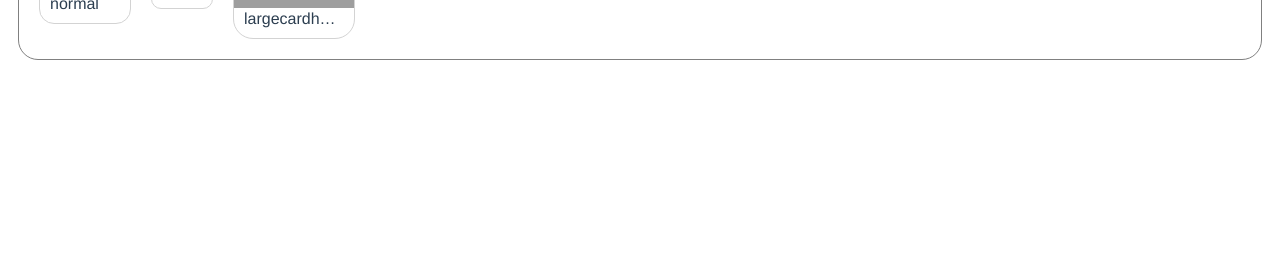
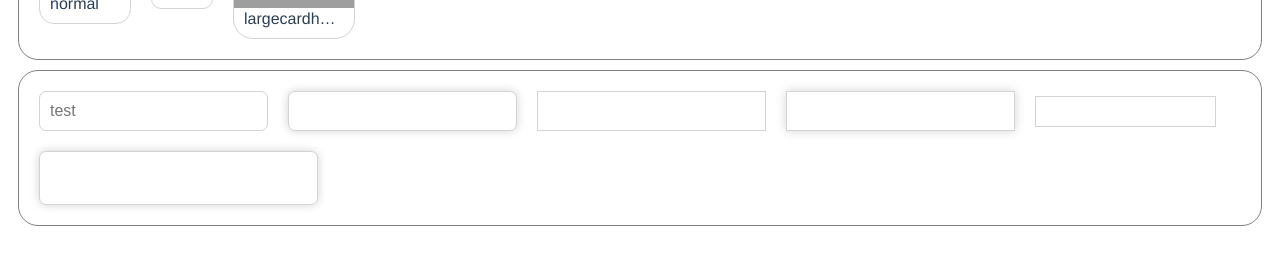
Before and after one commit to probi-im/vue-probi-components, a Vue app: page / in a window 1280 px wide. Shown: the part 467-732 px from the top of the page. Built offline with nearby package versions, Linux system fonts and the light colour scheme; grey boxes are pictures that could not be loaded.

Commit message:
added input component

```diff
--- a/src/App.vue
+++ b/src/App.vue
@@ -50,6 +50,14 @@
         <template v-slot:text>this is a long text that should be wrapped</template>
       </ProbiCardHover>
     </section>
+    <section>
+      <ProbiInput placeholder="test" />
+      <ProbiInput raised />
+      <ProbiInput :rounded="false" />
+      <ProbiInput raised :rounded="false" />
+      <ProbiInput :rounded="false" :size="'small'" />
+      <ProbiInput raised :size="'large'" />
+    </section>
   </div>
 </template>
 
@@ -57,13 +65,15 @@
 import ProbiButton from './components/Button.vue';
 import ProbiCard from './components/Card.vue';
 import ProbiCardHover from './components/CardHover.vue';
+import ProbiInput from './components/Input.vue';
 
 export default {
   name: 'App',
   components: {
     ProbiButton,
     ProbiCard,
-    ProbiCardHover
+    ProbiCardHover,
+    ProbiInput
   }
 };
 </script>
@@ -85,12 +95,9 @@ section {
   align-items: center;
   flex-wrap: wrap;
 }
-button {
-  margin: 10px;
-}
-.probi-card {
-  margin: 10px;
-}
+button,
+input,
+.probi-card,
 .probi-card-hover {
   margin: 10px;
 }
--- /dev/null
+++ b/src/components/Input.vue
@@ -0,0 +1,68 @@
+<template>
+  <input
+    class="probi-input "
+    :class="[
+      raised ? 'probi-input-raised' : '',
+      rounded ? 'probi-input-rounded' : '',
+      size ? 'probi-input-' + size : ''
+    ]"
+  />
+</template>
+
+<script>
+export default {
+  name: 'ProbiInput',
+  props: {
+    raised: {
+      type: Boolean,
+      default: false
+    },
+    rounded: {
+      type: Boolean,
+      default: true
+    },
+    size: {
+      type: String,
+      default: '',
+      validate: v => ['small', 'large'].includes(v)
+    }
+  }
+};
+</script>
+
+<style lang="scss">
+@import '@/assets/scss/transitions';
+
+.probi-input {
+  outline: none;
+  border: 1px solid lightgray;
+  padding: 10px;
+  @include default-transition();
+  font-size: 1em;
+
+  &:focus:not(.probi-input-raised) {
+    border-color: darkgray;
+  }
+
+  &-raised {
+    box-shadow: 0 0 10px lightgray;
+
+    &:focus {
+      box-shadow: 0 0 10px darkgray;
+    }
+  }
+
+  &-rounded {
+    border-radius: 7px;
+  }
+
+  &-small {
+    padding: 7px;
+    font-size: 0.8em;
+  }
+  &-large {
+    padding: 15px;
+    font-size: 1.2em;
+  }
+}
+</style>
```
